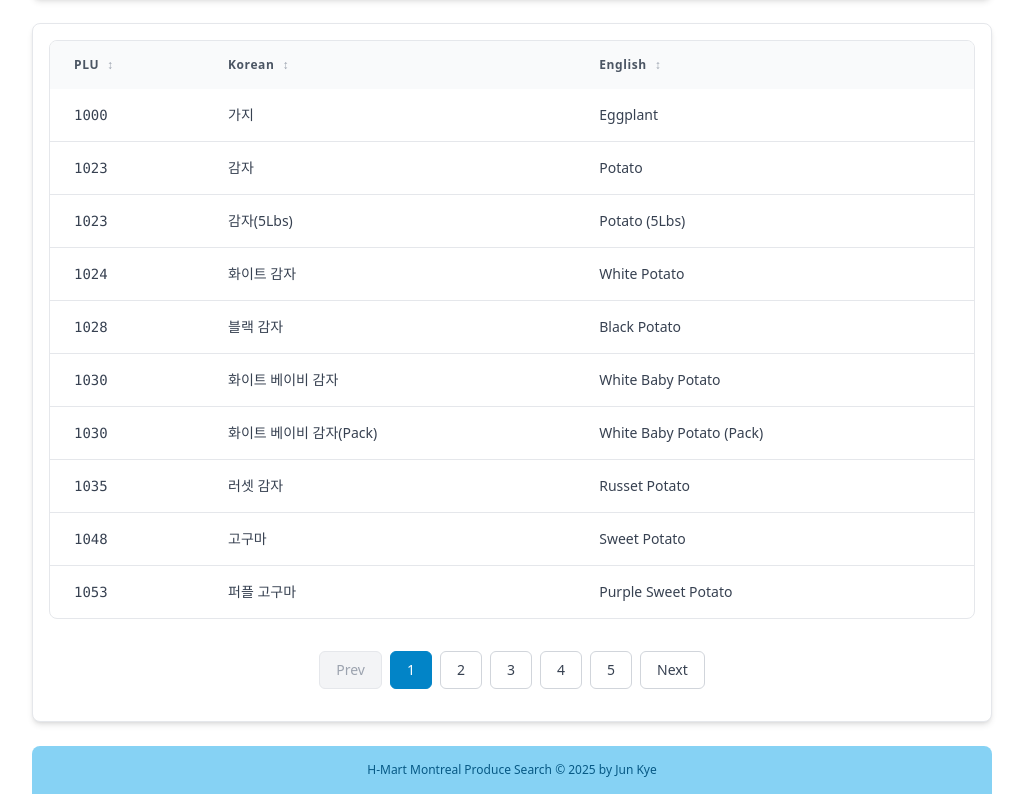
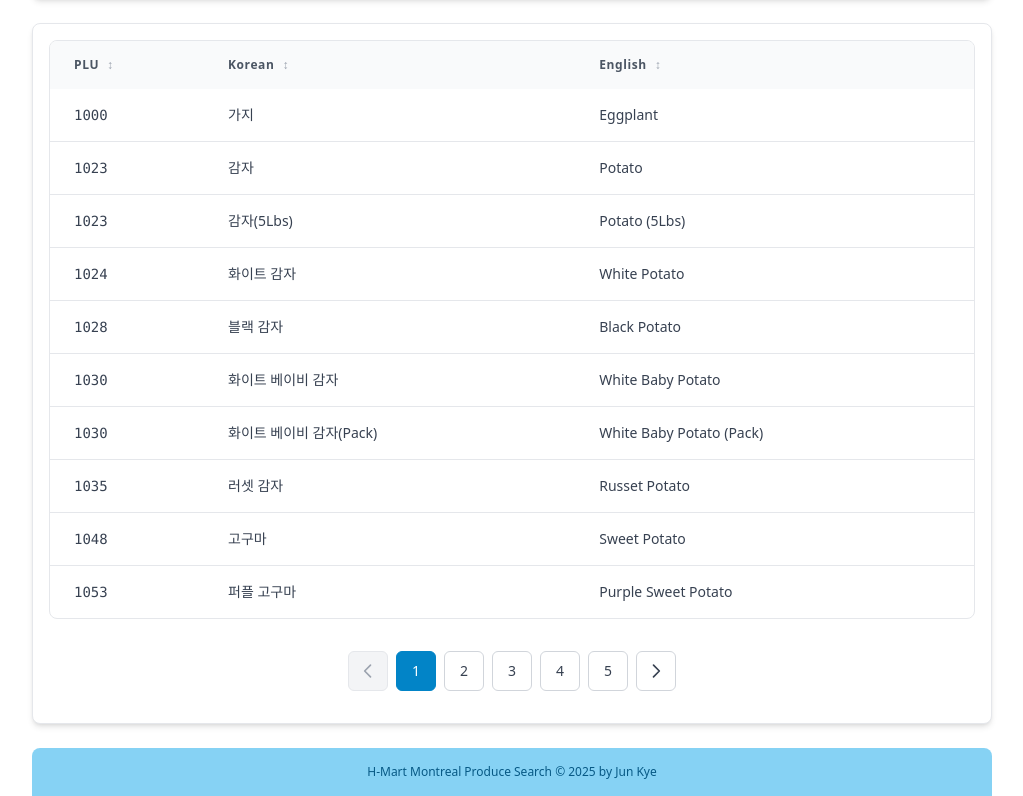
Before and after one commit to itsfreedom/plusearch, a React (Vite) app: page / in a window 1280 px wide. Shown: the part 283-1079 px from the top of the page, without its empty margins (128-1151 px from the left). Built offline with nearby package versions, Linux system fonts and the light colour scheme.

Commit message:
feat(Pagination): Enhance with custom icons and styling
Replaces text-based navigation with SVG icons for "Previous" and "Next" buttons, improving visual consistency. Updates button styling for better accessibility and a more modern look, including fixed sizing for all buttons.

```diff
--- a/components/Pagination.tsx
+++ b/components/Pagination.tsx
@@ -1,4 +1,3 @@
-
 import React from 'react';
 
 interface PaginationProps {
@@ -6,6 +5,18 @@ interface PaginationProps {
   totalPages: number;
   onPageChange: (page: number) => void;
 }
+
+const PrevIcon = () => (
+  <svg className="w-5 h-5" fill="none" stroke="currentColor" viewBox="0 0 24 24" xmlns="http://www.w3.org/2000/svg">
+    <path strokeLinecap="round" strokeLinejoin="round" strokeWidth="2" d="M15 19l-7-7 7-7"></path>
+  </svg>
+);
+
+const NextIcon = () => (
+  <svg className="w-5 h-5" fill="none" stroke="currentColor" viewBox="0 0 24 24" xmlns="http://www.w3.org/2000/svg">
+    <path strokeLinecap="round" strokeLinejoin="round" strokeWidth="2" d="M9 5l7 7-7 7"></path>
+  </svg>
+);
 
 const Pagination: React.FC<PaginationProps> = ({ currentPage, totalPages, onPageChange }) => {
   if (totalPages <= 1) {
@@ -40,7 +51,7 @@ const Pagination: React.FC<PaginationProps> = ({ currentPage, totalPages, onPage
   };
 
   const pageNumbers = getPageNumbers();
-  const commonButtonClasses = "px-4 py-2 text-sm font-medium rounded-md transition-colors duration-150";
+  const commonButtonClasses = "w-10 h-10 flex items-center justify-center text-sm font-medium rounded-md transition-colors duration-150";
   const activeClasses = "bg-sky-600 text-white border border-sky-600";
   const inactiveClasses = "bg-white text-gray-700 hover:bg-sky-100 border border-gray-300";
   const disabledClasses = "bg-gray-100 text-gray-400 cursor-not-allowed border border-gray-200";
@@ -53,7 +64,8 @@ const Pagination: React.FC<PaginationProps> = ({ currentPage, totalPages, onPage
         className={`${commonButtonClasses} ${currentPage === 1 ? disabledClasses : inactiveClasses}`}
         aria-label="Go to previous page"
       >
-        Prev
+        <span className="sr-only">Previous</span>
+        <PrevIcon />
       </button>
 
       {pageNumbers.map((page) => (
@@ -62,6 +74,7 @@ const Pagination: React.FC<PaginationProps> = ({ currentPage, totalPages, onPage
           onClick={() => onPageChange(page)}
           className={`${commonButtonClasses} ${currentPage === page ? activeClasses : inactiveClasses}`}
           aria-current={currentPage === page ? 'page' : undefined}
+          aria-label={`Go to page ${page}`}
         >
           {page}
         </button>
@@ -73,7 +86,8 @@ const Pagination: React.FC<PaginationProps> = ({ currentPage, totalPages, onPage
         className={`${commonButtonClasses} ${currentPage === totalPages ? disabledClasses : inactiveClasses}`}
         aria-label="Go to next page"
       >
-        Next
+        <span className="sr-only">Next</span>
+        <NextIcon />
       </button>
     </nav>
   );
```
